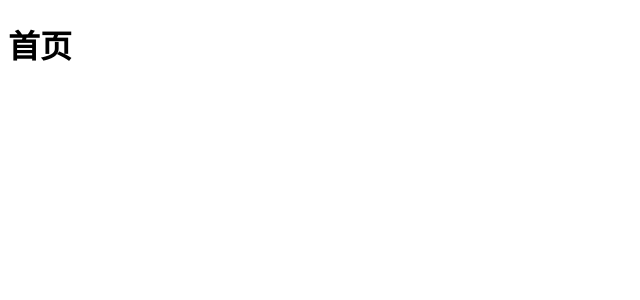
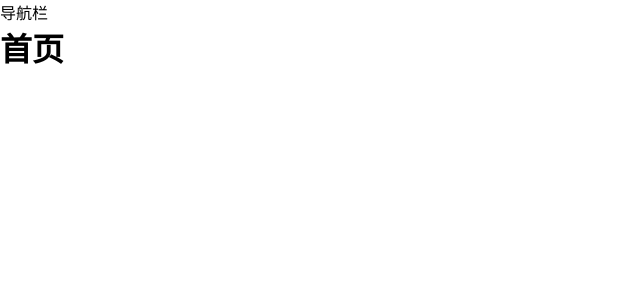
Before and after one commit to oonne/nuxt-demo, a Nuxt app: page / in a window 1280 px wide. Shown: the top 300 px of the page, without its empty margins (0-640 px from the left). Built offline with nearby package versions, Linux system fonts and the light colour scheme.

Commit message:
feat: 页面结构

```diff
--- a/app.vue
+++ b/app.vue
@@ -1,17 +1,24 @@
 <template>
-  <div>
+  <NuxtLayout>
     <NuxtPage />
-  </div>
+  </NuxtLayout>
 </template>
 
 <script setup lang="ts">
 useHead({
-  title: 'NuxtDemo',
+  title: 'ArogFly',
   meta: [
-    { name: 'description', content: 'some description' }
+    { name: 'description', content: 'argofly, ' }
   ],
   script: [
-    { innerHTML: 'console.log(\'Hello world\')' }
+    { innerHTML: 'console.log(\'ArogFly!\')' }
   ]
-})
+});
 </script>
+
+<style>
+*{
+  padding: 0;
+  margin: 0;
+}
+</style>
--- /dev/null
+++ b/layouts/default.vue
@@ -0,0 +1,6 @@
+<template>
+  <div>
+    导航栏
+    <slot />
+  </div>
+</template>
--- /dev/null
+++ b/layouts/empty.vue
@@ -0,0 +1,5 @@
+<template>
+  <div>
+    <slot />
+  </div>
+</template>
--- a/nuxt.config.ts
+++ b/nuxt.config.ts
@@ -5,4 +5,4 @@ export default defineNuxtConfig({
     '@nuxtjs/i18n',
     '@nuxtjs/eslint-module'
   ],
-})
+});
--- /dev/null
+++ b/pages/404.vue
@@ -0,0 +1,9 @@
+<template>
+  <h1>404</h1>
+</template>
+
+<script>
+definePageMeta({
+  layout: 'empty',
+});
+</script>
--- a/pages/case.vue
+++ /dev/null
@@ -1,3 +0,0 @@
-<template>
-  <h1>客户案例</h1>
-</template>
--- a/pages/index.vue
+++ b/pages/index.vue
@@ -1,3 +1,6 @@
 <template>
   <h1>首页</h1>
 </template>
+
+<script>
+</script>
```
Also changed, not shown: assets/logo.png (added), pages/intro.vue (renamed from pages/cooperation.vue), 1 other file (tests, documents, lock files or other folders).
